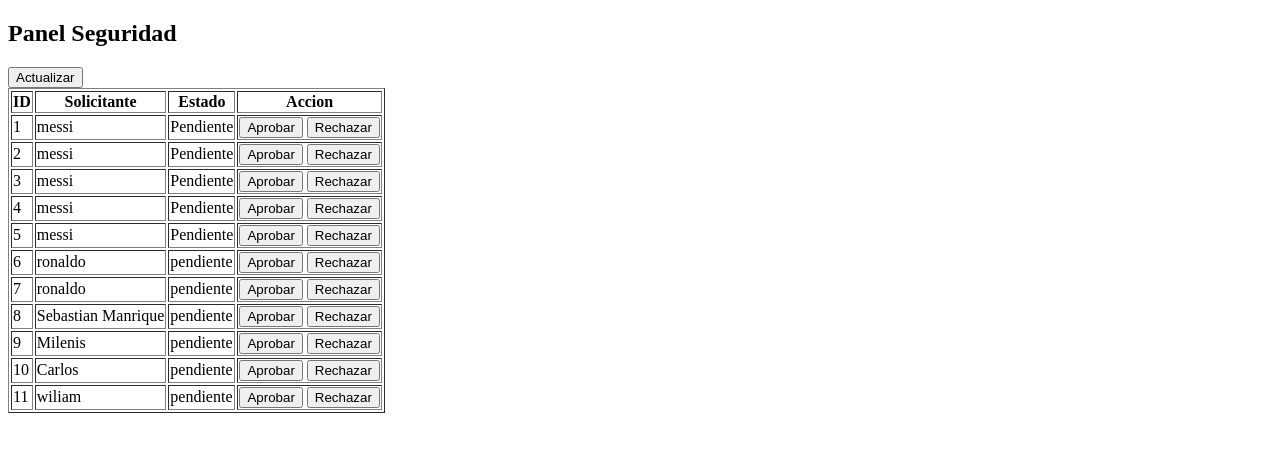
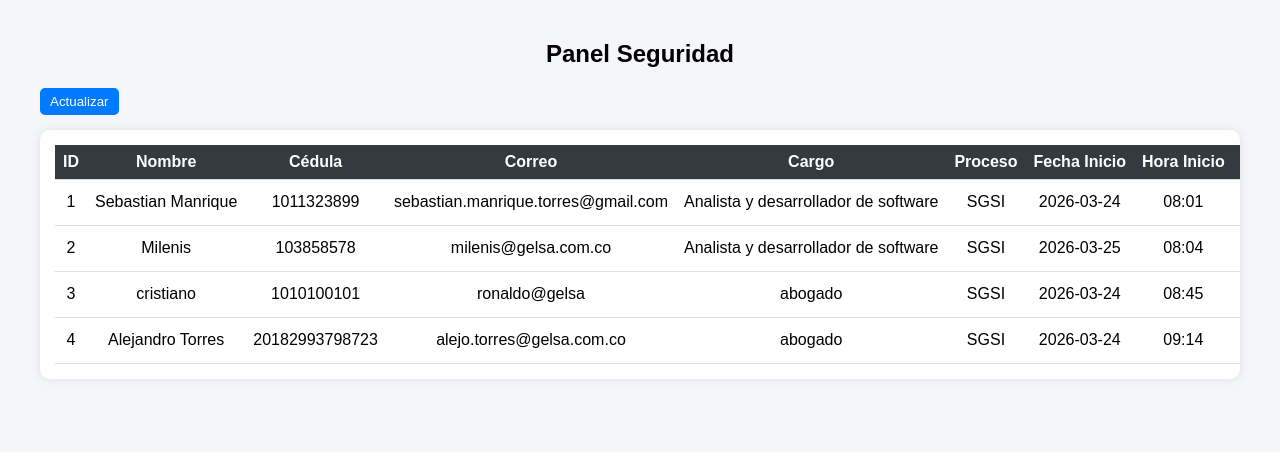
Before and after one commit to sebastianmanriquetorres/destructora-system, a FastAPI app: page /admin in a window 1280 px wide. Shown: the top 452 px of the page. Run offline with FastAPI, Linux system fonts and the light colour scheme; data comes from the database, SQL or seed files in the repository.

Commit message:
Nuevos campos y definiciones de variables

```diff
--- a/static/script.js
+++ b/static/script.js
@@ -6,7 +6,7 @@ const data = {
 
 solicitante: document.getElementById("solicitante").value,
 correo: document.getElementById("correo").value,
-dependencia: document.getElementById("dependencia").value,
+cargo: document.getElementById("cargo").value,
 fecha_inicio: document.getElementById("inicio").value,
 fecha_fin: document.getElementById("fin").value,
 motivo: document.getElementById("motivo").value
--- a/templates/admin.html
+++ b/templates/admin.html
@@ -1,29 +1,137 @@
 <!DOCTYPE html>
-<html>
+<html lang="es">
 <head>
+<meta charset="UTF-8">
 <title>Panel Seguridad</title>
+
+<style>
+
+body{
+    font-family: Arial, sans-serif;
+    background:#f4f6f9;
+    margin:0;
+    padding:20px;
+}
+
+h2{
+    text-align:center;
+}
+
+button{
+    padding:6px 10px;
+    border:none;
+    border-radius:5px;
+    cursor:pointer;
+}
+
+.btn-aprobar{
+    background:#28a745;
+    color:white;
+}
+
+.btn-rechazar{
+    background:#dc3545;
+    color:white;
+}
+
+.btn-actualizar{
+    background:#007bff;
+    color:white;
+    margin-bottom:15px;
+}
+
+.container{
+    max-width:1200px;
+    margin:auto;
+}
+
+.table-container{
+    overflow-x:auto;
+    background:white;
+    padding:15px;
+    border-radius:10px;
+    box-shadow:0px 0px 10px rgba(0,0,0,0.1);
+}
+
+table{
+    width:100%;
+    border-collapse:collapse;
+    table-layout:auto;
+}
+
+th, td{
+    padding:8px;
+    text-align:center;
+    border-bottom:1px solid #ddd;
+    white-space:nowrap; /*  evita que el texto salte */
+}
+
+th{
+    background:#343a40;
+    color:white;
+    position:relative; /*  necesario para resize */
+}
+
+/*  barra para arrastrar como Excel */
+th::after{
+    content:"";
+    position:absolute;
+    right:0;
+    top:0;
+    width:5px;
+    height:100%;
+    cursor:col-resize;
+}
+
+tr:hover{
+    background:#f1f1f1;
+}
+
+select{
+    padding:5px;
+    border-radius:5px;
+}
+
+</style>
+
 </head>
 
 <body>
 
+<div class="container">
+
 <h2>Panel Seguridad</h2>
 
-<button onclick="cargar()">Actualizar</button>
+<button class="btn-actualizar" onclick="cargar()">Actualizar</button>
 
-<table border="1">
+<div class="table-container">
+
+<table>
 
 <thead>
 <tr>
 <th>ID</th>
-<th>Solicitante</th>
-<th>Estado</th>
-<th>Accion</th>
+<th>Nombre</th>
+<th>Cédula</th>
+<th>Correo</th>
+<th>Cargo</th>
+<th>Proceso</th>
+<th>Fecha Inicio</th>
+<th>Hora Inicio</th>
+<th>Fecha Fin</th>
+<th>Hora Fin</th>
+<th>Estado 1</th>
+<th>Estado 2</th>
+<th>Acción</th>
 </tr>
 </thead>
 
 <tbody id="tabla"></tbody>
 
 </table>
+
+</div>
+</div>
 
 <script>
 
@@ -40,14 +148,37 @@ html+=`
 <tr>
 
 <td>${s.id}</td>
-<td>${s.solicitante}</td>
-<td>${s.estado}</td>
+<td>${s.nombre_apellido}</td>
+<td>${s.cedula}</td>
+<td>${s.correo}</td>
+<td>${s.cargo}</td>
+<td>${s.proceso}</td>
+<td>${s.fecha_inicio}</td>
+<td>${s.hora_inicio}</td>
+<td>${s.fecha_fin}</td>
+<td>${s.hora_fin}</td>
 
 <td>
+<select onchange="cambiarEstado1(${s.id}, this.value)">
+<option ${s.estado1=="Prestada"?"selected":""}>Prestada</option>
+<option ${s.estado1=="Devuelta"?"selected":""}>Devuelta</option>
+<option ${s.estado1=="En Curso"?"selected":""}>En Curso</option>
+<option ${s.estado1=="Finalizado"?"selected":""}>Finalizado</option>
+</select>
+</td>
 
-<button onclick="aprobar(${s.id})">Aprobar</button>
-<button onclick="rechazar(${s.id})">Rechazar</button>
+<td>
+<select onchange="cambiarEstado2(${s.id}, this.value)">
+<option ${s.estado2=="En préstamo"?"selected":""}>En préstamo</option>
+<option ${s.estado2=="Reprogramada"?"selected":""}>Reprogramada</option>
+<option ${s.estado2=="Apartada"?"selected":""}>Apartada</option>
+<option ${s.estado2=="Mantenimiento"?"selected":""}>Mantenimiento</option>
+</select>
+</td>
 
+<td>
+<button class="btn-aprobar" onclick="aprobar(${s.id})">Aprobar</button>
+<button class="btn-rechazar" onclick="rechazar(${s.id})">Rechazar</button>
 </td>
 
 </tr>
@@ -59,20 +190,37 @@ document.getElementById("tabla").innerHTML=html
 
 }
 
-async function aprobar(id){
+async function cambiarEstado1(id, valor){
 
-await fetch(`/aprobar/${id}`,{method:"POST"})
-cargar()
+await fetch(`/estado1/${id}`,{
+method:"POST",
+headers:{ "Content-Type":"application/json" },
+body: JSON.stringify({estado1: valor})
+})
 
 }
 
-async function rechazar(id){
+async function cambiarEstado2(id, valor){
 
-await fetch(`/rechazar/${id}`,{method:"POST"})
-cargar()
+await fetch(`/estado2/${id}`,{
+method:"POST",
+headers:{ "Content-Type":"application/json" },
+body: JSON.stringify({estado2: valor})
+})
 
 }
 
+async function aprobar(id){
+await fetch(`/aprobar/${id}`,{method:"POST"})
+cargar()
+}
+
+async function rechazar(id){
+await fetch(`/rechazar/${id}`,{method:"POST"})
+cargar()
+}
+
+// 🔁 Auto carga
 cargar()
 
 </script>
```
Also changed, not shown: app/crud.py (+6 -4 lines), app/models.py (+12 -5 lines), app/schemas.py (+8 -5 lines), requirements.txt (+30 -6 lines), templates/index.html (+45 -21 lines), database.db.
